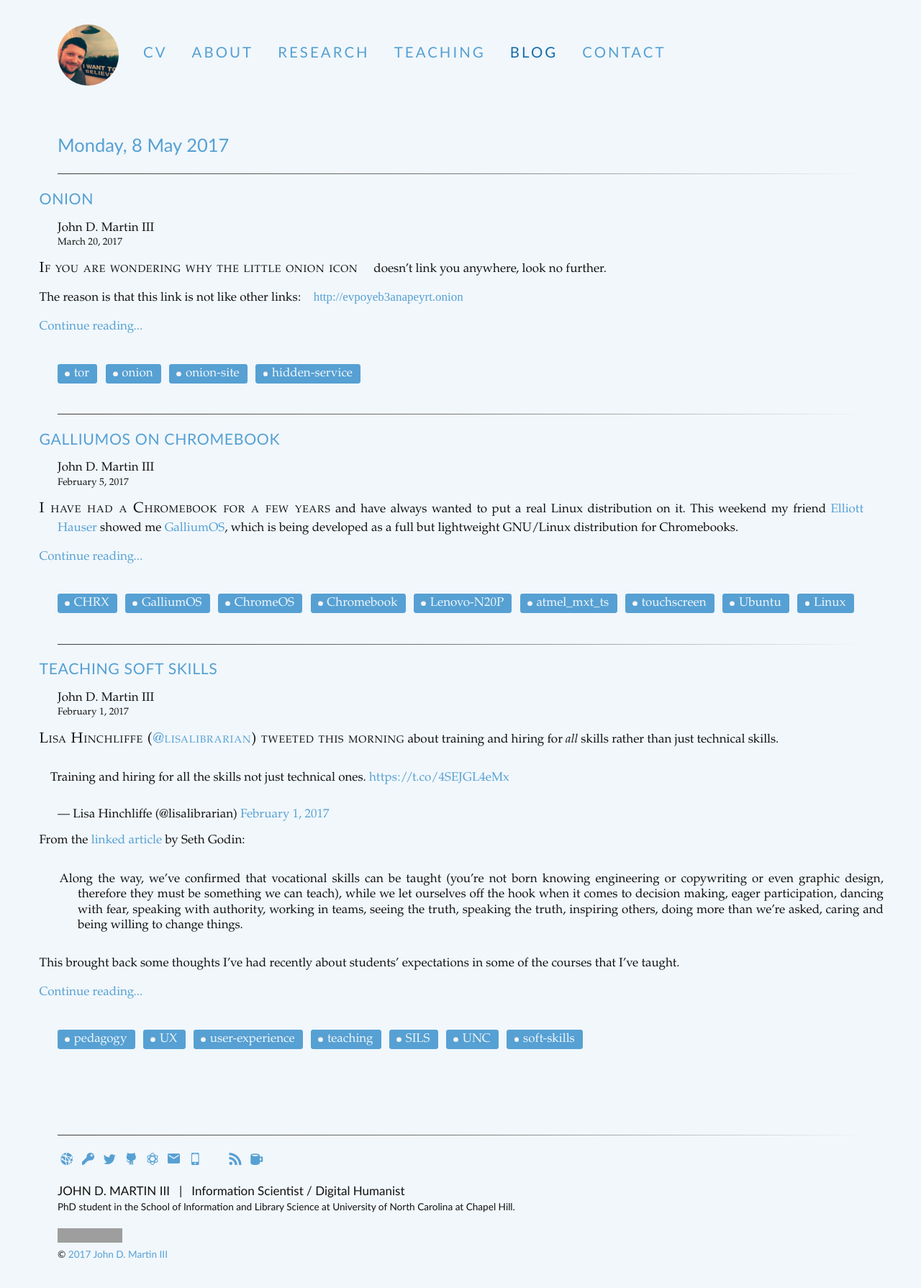
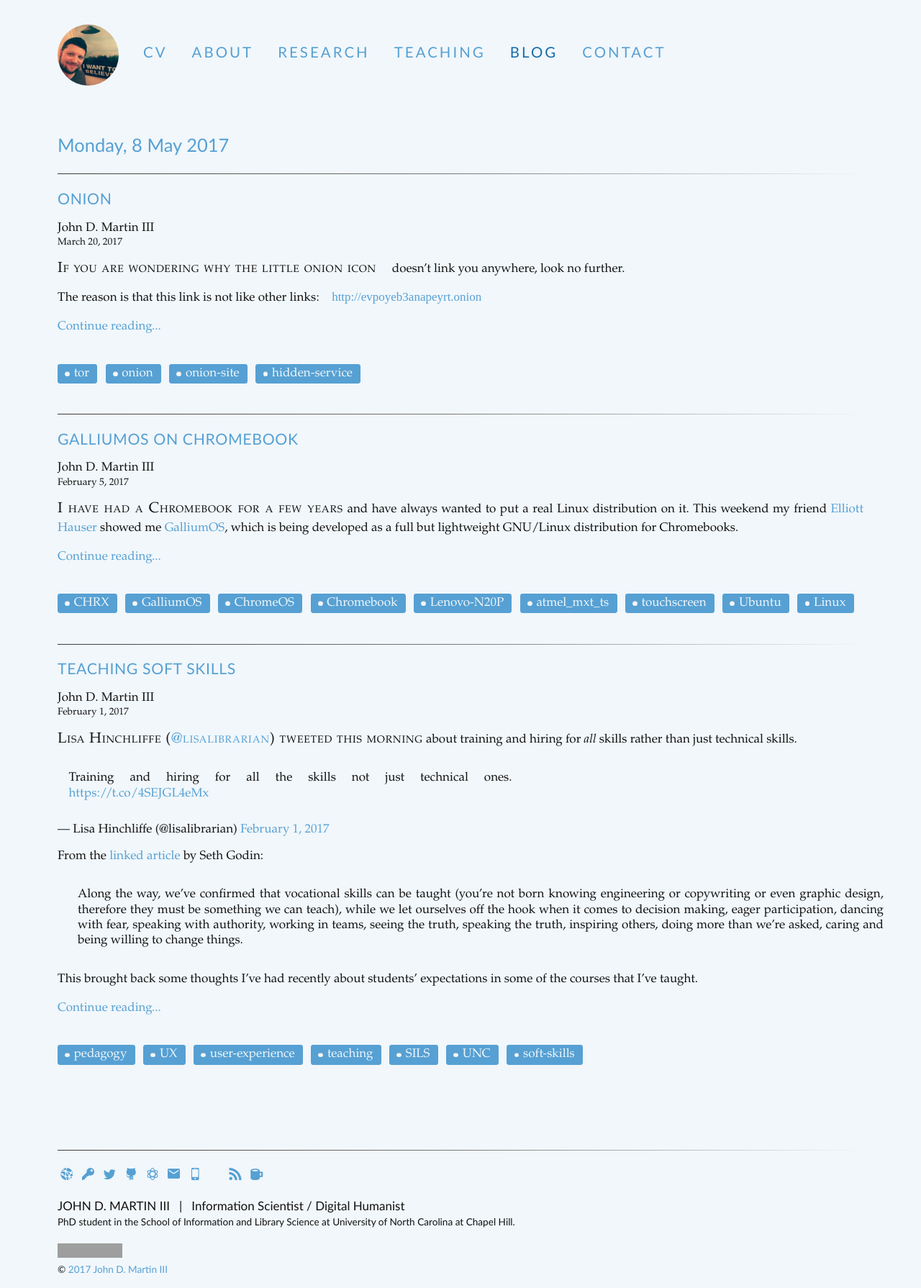
Before and after one commit to jdmar3/jdmar3.github.io, a Jekyll site: the page built from blog/index.html, in a window 1280 px wide. Shown: the whole page at 72% size. Built offline with Jekyll 4.4.1, drawn with Linux system fonts in a browser that asks for light colours; some web fonts are replaced; Markdown is read by kramdown in place of the engine named in the settings; comment, search, counter and statistics services are not loaded; before the commit the page ends 1769 px from its top, so only the background shows below that; grey boxes are pictures that could not be loaded.

Commit message:
fix indenting for blog listing

```diff
--- a/css/tufte.scss
+++ b/css/tufte.scss
@@ -276,6 +276,10 @@ ul li, .bibliography ul li {
     padding-left: 0;
 	  text-indent: -1.5em;
     margin-left: 1.5em;
+}
+
+ul li.listing {
+	  text-indent: 0em;
 }
 
 ul li ul { width: 100% !important}
```
